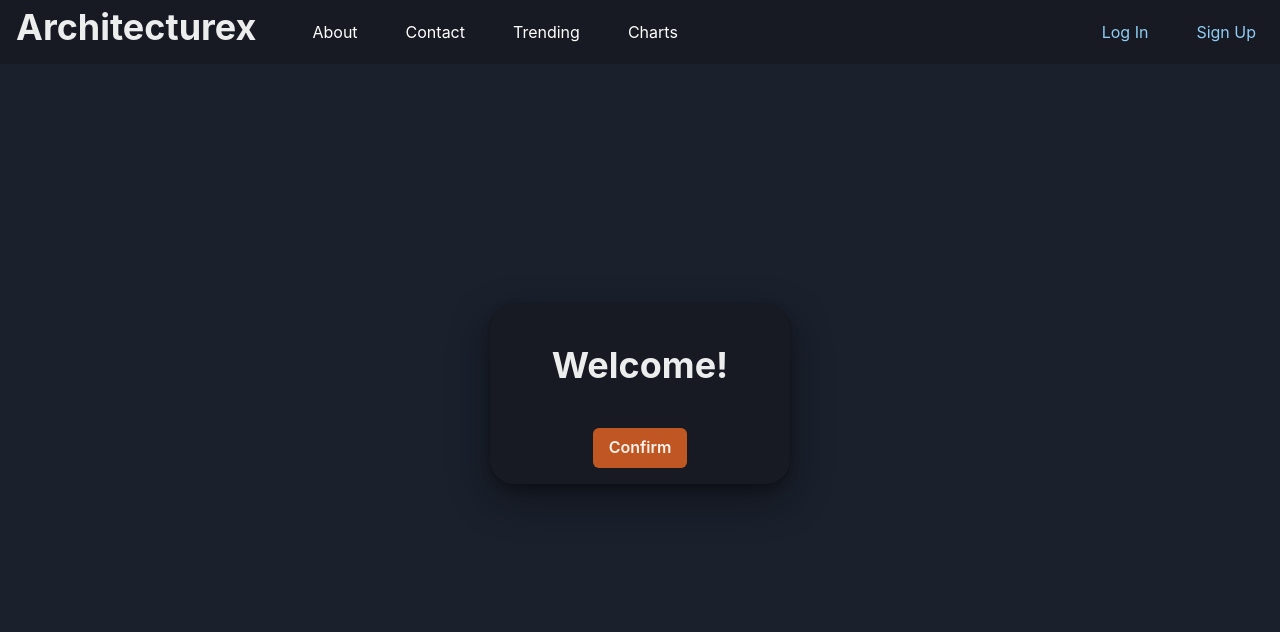
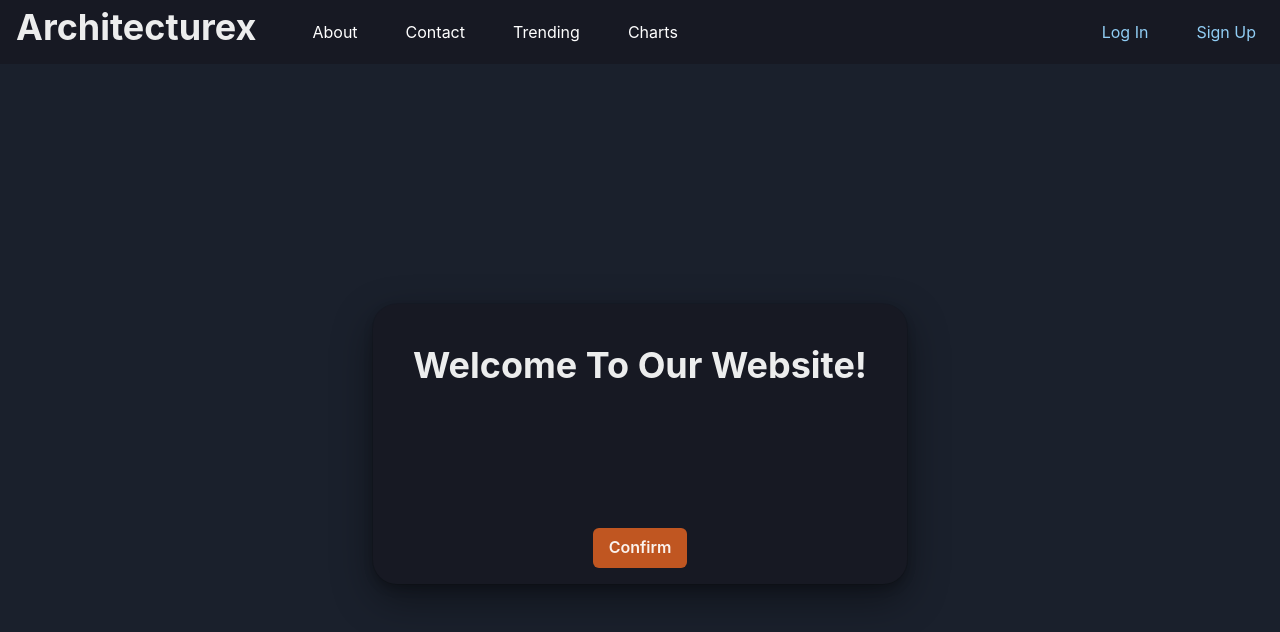
Before and after one commit to alex-budko/architecturex, a React (Create React App) app in the folder frontend/: page /activate/1/1 in a window 1280 px wide. Shown: the top 632 px of the page. Built offline with nearby package versions, Linux system fonts and the light colour scheme.

Commit message:
deployment fixes

```diff
--- a/frontend/src/auth-components/Activate.js
+++ b/frontend/src/auth-components/Activate.js
@@ -19,15 +19,15 @@ function Activate() {
       <VStack
         rounded={"3xl"}
         shadow="dark-lg"
-        minH={'180px'}
+        minH={'280px'}
         maxW={"600px"}
         mt="30vh"
         p="10"
-        minW="300px"
+        minW="400px"
         bgColor={"gray.900"}
       >
         <Center>
-          <Heading>Welcome!</Heading>
+          <Heading>Welcome To Our Website!</Heading>
         </Center>
         <Button
           position={'absolute'}
@@ -35,6 +35,7 @@ function Activate() {
           onClick={() => {
             verify(dispatch, uid, token).then(() => {
               setVerified(true)
+              navigate('/login')
             });
           }}
           size="md"
--- a/frontend/src/pages/About.js
+++ b/frontend/src/pages/About.js
@@ -97,7 +97,7 @@ const stats = [
     ),
   },
   {
-    title: "Bar/Line",
+    title: "Bar/Line/Bubble/Pie",
     content: (
       <>
         <StatsText>Charts</StatsText> can be easily and creatively designed
@@ -106,7 +106,7 @@ const stats = [
     ),
   },
   {
-    title: "10+",
+    title: "15+",
     content: (
       <>
         <StatsText>Features</StatsText> are present in the Architecturex
```
Also changed, not shown: 8 other files (tests, documents, lock files or other folders).
